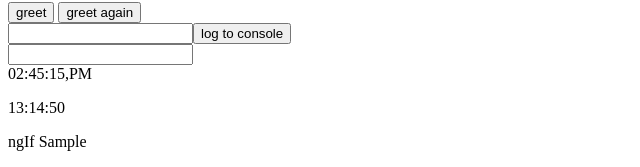
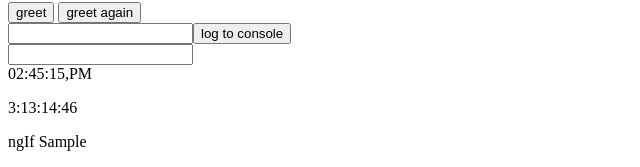
Before and after one commit to AngeloRafael02/Self_Archives, an Angular app in the folder Javascript/AngularNotes/: page / in a window 1280 px wide. Shown: the part 784-951 px from the top of the page, without its empty margins (0-640 px from the left). Built offline with nearby package versions, Linux system fonts and the light colour scheme.

Commit message:
finished timer sample

```diff
--- a/Javascript/AngularNotes/src/app/timer/timer.component.ts
+++ b/Javascript/AngularNotes/src/app/timer/timer.component.ts
@@ -2,46 +2,59 @@ import { Component, OnInit } from '@angular/core';
 
 @Component({
   selector: 'app-timer',
-  template: `<p>{{numHour}}:{{numMinute}}:{{numSecond}}</p>`,
+  template: `<p>{{mainTimer()}}</p>`,
   styles: [``]
 })
 export class TimerComponent implements OnInit {
 
+  public clsDay:string = "";
+  public clsHour:string = "";
+  public clsMinute:string = "";
+  public clsSecond:string = "";
+
+  private now = new Date();
 
   constructor() {
-
+    this.TimerReset(this.now)
   }
   ngOnInit(): void {
-
+    setInterval(()=>{
+      this.mainTimer();
+    },1000);
   }
 
-  private getResetDay():Date{
-    var now:Date = new Date();
-        var ResetDay = new Date();
-            ResetDay.setDate(now.getDate() + (8 - 1 - now.getDay() + 7) % 7 + 1); //Monday
-            ResetDay.setHours(4, 0, 0, 0); //4:00 AM
-        return ResetDay;
+  private TimerReset(now:Date):Date{
+    var ResetDay = new Date();
+        ResetDay.setDate(now.getDate() + (8 - 1 - now.getDay() + 7) % 7 + 1);
+        ResetDay.setHours(4,0,0,0);
+    return ResetDay;
   }
-  private now:number = new Date().getTime();
-  private deadLine:number = new Date(this.getResetDay()).getTime();
-  private gap:number = this.deadLine - this.now;
+  public mainTimer():string{
+    const now:number  = new Date().getTime();
+    const deadline:number = new Date(this.TimerReset(this.now)).getTime();
+    const gap:number = deadline - now;
 
-  private second:number = 1000;
-  private minute:number = this.second * 60;
-  private hour:number = this.minute * 60;
-  private day:number = this.hour * 24;
+    const second:number = 1000;
+    const minute:number = second * 60;
+    const hour:number = minute * 60;
+    const day:number = hour * 24;
 
-  public numDay:number = Math.floor(this.gap / this.day);
-  public numHour:number = Math.floor((this.gap % this.day) / this.hour);
-  public numMinute:number = Math.floor((this.gap % this.hour) / this.minute);
-  public numSecond:number = Math.floor((this.gap % this.minute) / this.second);
+    const numDay:number = Math.floor(gap / day);
+    const numHour:number = Math.floor((gap % day) / hour);
+    const numMinute:number = Math.floor((gap % hour) / minute);
+    const numSecond:number = Math.floor((gap % minute) / second)+1;
 
-    //NOTE: figure out how to loop this properties, make the structure similar to the clock component?
-  public strDay:string = this.numDay.toLocaleString();
-  public strHour:string = this.numHour.toLocaleString();
-  public strMinute:string = this.numMinute.toLocaleString();
-  public strSecond:string = this.numSecond.toLocaleString();
+    this.clsDay = numDay.toLocaleString();
+    this.clsHour = numHour.toLocaleString();
+      this.clsHour = numHour < 10 ? '0' + this.clsHour : this.clsHour;
+      this.clsHour = numHour == 10 ? '00' : this.clsHour;
+    this.clsMinute = numMinute.toLocaleString();
+      this.clsMinute = numMinute < 10 ? '0' + this.clsMinute : this.clsMinute;
+      this.clsMinute = numMinute == 60 ? '00' : this.clsMinute;
+    this.clsSecond = numSecond.toLocaleString();
+      this.clsSecond = numSecond < 10 ? '0' + this.clsSecond : this.clsSecond;
+      this.clsSecond = numSecond == 60 ? '00' : this.clsSecond;
 
-
-
+    return this.clsDay + ":" + this.clsHour + ":" + this.clsMinute + ":" + this.clsSecond;
+  }
 }
```
